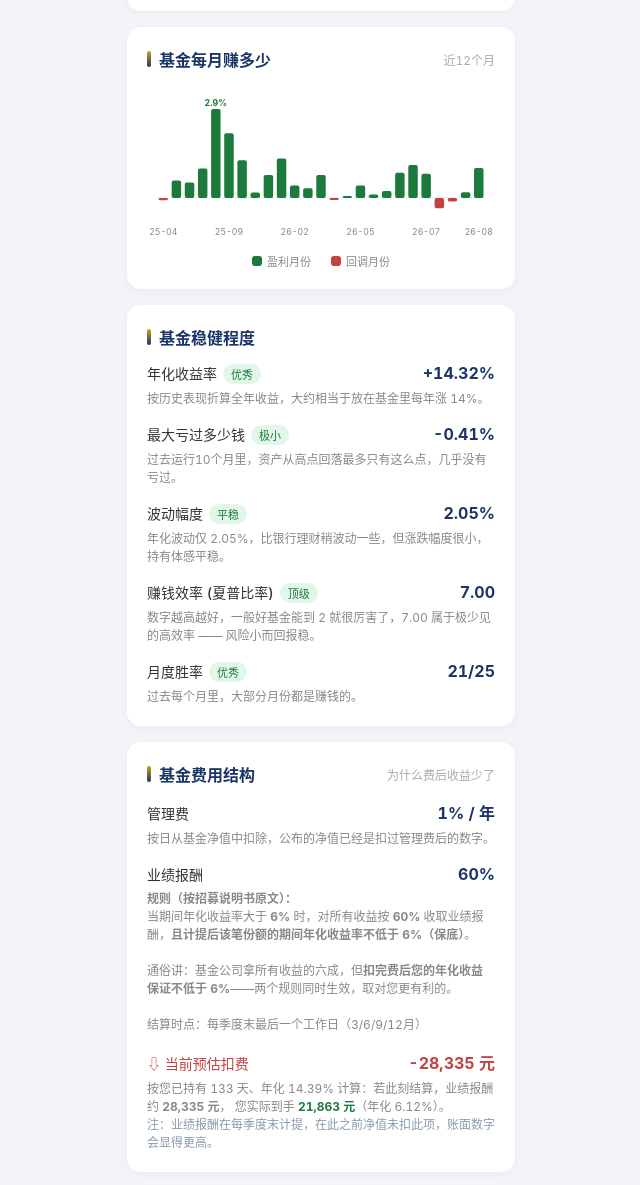
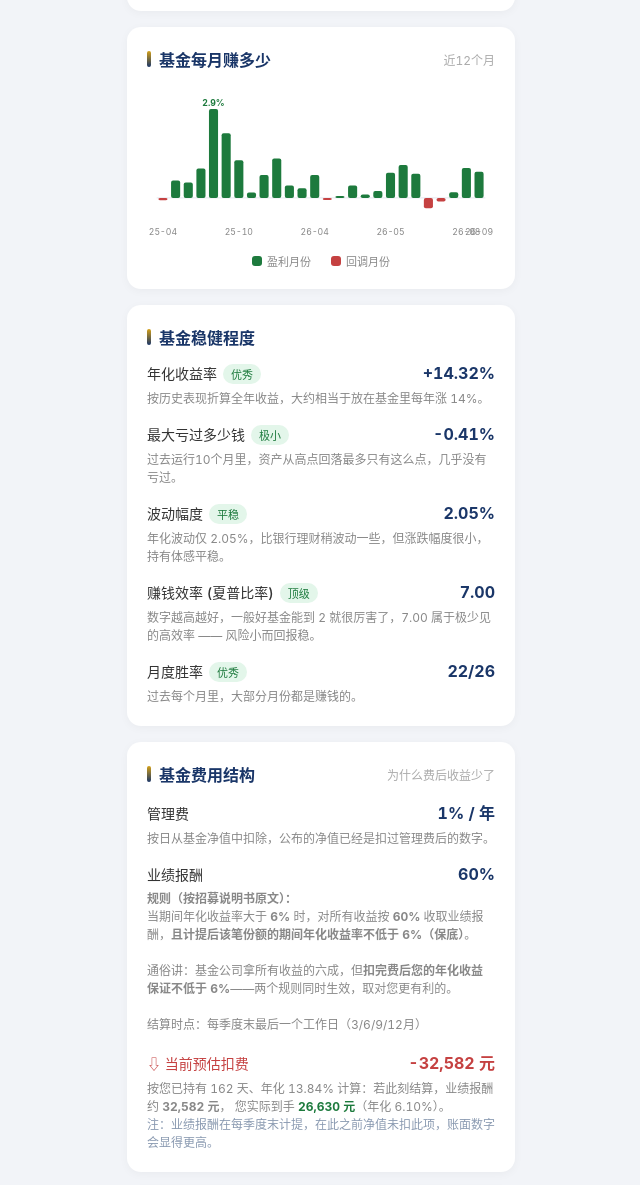
Before and after one commit to redclawcecilia-tech/family, a plain HTML site: page index.html in a window 1280 px wide. Shown: the part 1032-2217 px from the top of the page, without its empty margins (319-959 px from the left). Drawn offline with Linux system fonts and the light colour scheme.

Commit message:
净值自动更新 2026-09-09 NAV=1.3631

```diff
--- a/index.html
+++ b/index.html
@@ -44,6 +44,7 @@ const CONFIG = {
 
 
 
+
     { date: "2026-03-31", nav: 1.2869 },
     { date: "2026-04-22", nav: 1.2966 },   // 自 Gmail 邮件自动读取
     { date: "2026-04-23", nav: 1.2961 },
@@ -57,7 +58,9 @@ const CONFIG = {
     { date: "2026-07-15", nav: 1.3374 },
     { date: "2026-07-23", nav: 1.3358 },
     { date: "2026-07-29", nav: 1.3383 },
-    { date: "2026-08-11", nav: 1.3515 }
+    { date: "2026-08-11", nav: 1.3515 },
+    { date: "2026-09-09", nav: 1.3631 }
+
 
 
 
@@ -73,6 +76,7 @@ const CONFIG = {
 
   // 【琰知一号基金历史净值】（来自招商 PPT，展示给父母建立信心）
   fundHistory: [
+
 
 
 
@@ -109,7 +113,9 @@ const CONFIG = {
     { date: "2026-07-15", nav: 1.3374 },
     { date: "2026-07-23", nav: 1.3358 },
     { date: "2026-07-29", nav: 1.3383 },
-    { date: "2026-08-11", nav: 1.3515 }
+    { date: "2026-08-11", nav: 1.3515 },
+    { date: "2026-09-09", nav: 1.3631 }
+
 
 
 
```
